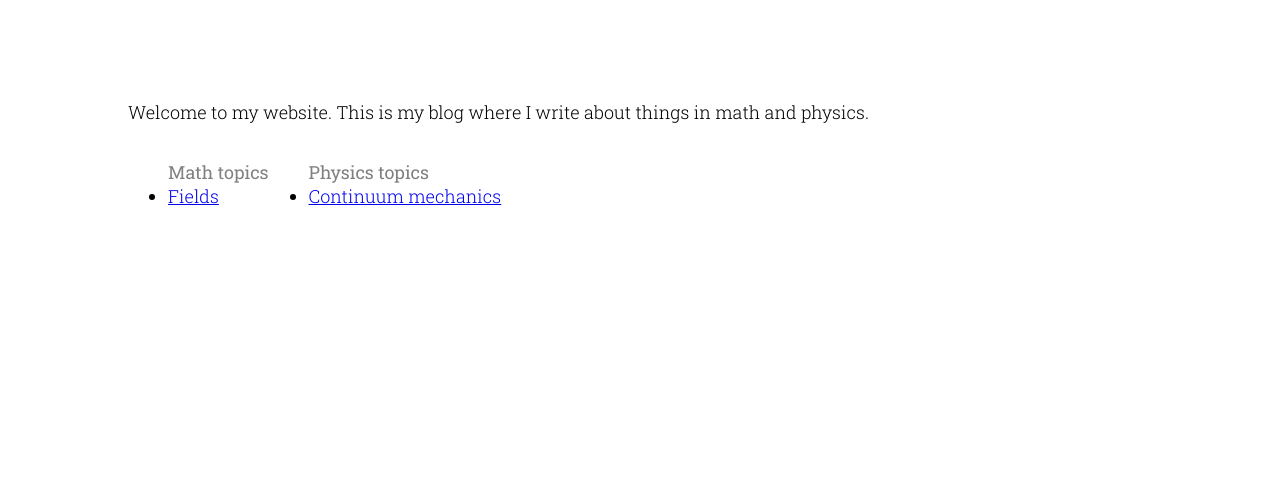
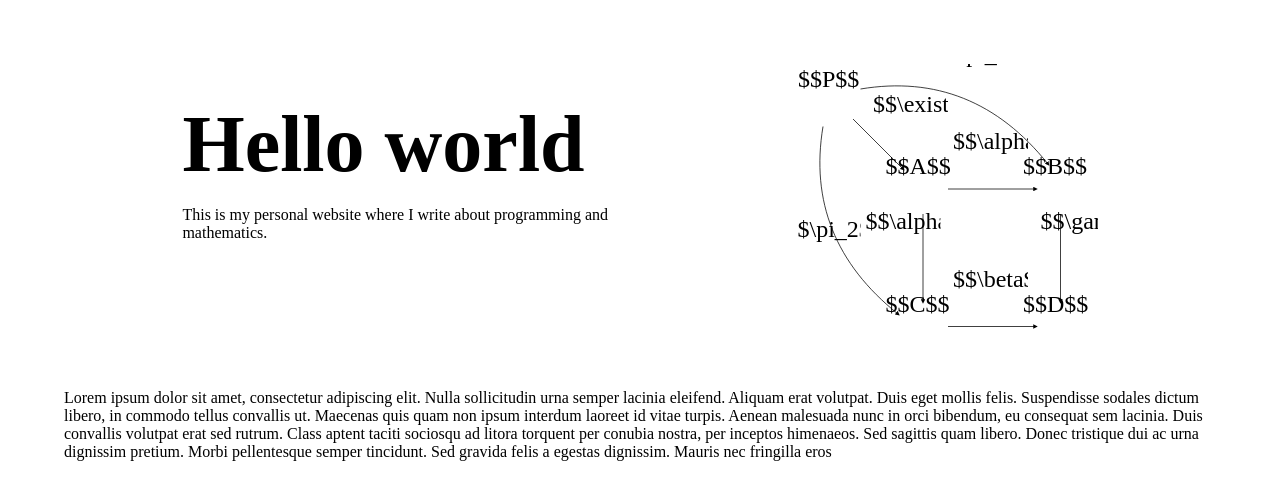
Before and after one commit to Euctemon/Euctemon.github.io, a plain HTML site: page index.html in a window 1280 px wide. Drawn offline with Linux system fonts and the light colour scheme.

Commit message:
Homepage rewrite

```diff
--- a/index.html
+++ b/index.html
@@ -6,31 +6,66 @@
   <link rel="icon" href="favicon.ico">
   <meta name="viewport" content="width=device-width,initial-scale=1" />
 
-  <link rel="preconnect" href="https://fonts.googleapis.com">
-  <link rel="preconnect" href="https://fonts.gstatic.com" crossorigin>
-  <link href="https://fonts.googleapis.com/css2?family=Roboto+Slab:wght@100..900&display=swap" rel="stylesheet">
 
   <title>Home</title>
 </head>
 
 <body>
-
-    <div class="home-info">
+<div class="welcome-flex">
+    <div class="welcome-text">
+        <h1>Hello world</h1>
         <p>
-            Welcome to my website. This is my blog where I write about things in math and physics.
+        This is my personal website where I write about programming and mathematics.
         </p>
     </div>
 
-    <div class="home-navs">
-        <nav>
-            <ul id="math-topics">
-            <li><a href="fields_intro.html">Fields</a></li>
-            </ul>
-        </nav>
-        <nav>
-            <ul id="physics-topics">
-            <li><a href="continuum_mech.html">Continuum mechanics</a></li>
-            </ul>
-        </nav>
+    <div class="welcome-svg">
+        <svg viewBox="0 0 120 120" xmlns="http://www.w3.org/2000/svg">
+            <defs>
+                <marker
+                id="arrow"
+                viewBox="0 0 10 10"
+                refX="5"
+                refY="5"
+                markerWidth="6"
+                markerHeight="6"
+                orient="auto-start-reverse">
+                <path d="M 0 0 L 10 5 L 0 10 z" />
+                </marker>
+            </defs>
+
+            <line x1="22" y1="22" x2="42" y2="42" stroke="black" stroke-width="0.3" marker-end="url(#arrow)" />
+            <path d="M 25 10 C 55 5, 80 15, 100 40" stroke="black" fill="transparent" stroke-width="0.3" marker-end="url(#arrow)" />
+            <path d="M 10 25 C 5 55, 15 80, 40 100" stroke="black" fill="transparent" stroke-width="0.3" marker-end="url(#arrow)" />
+
+            <foreignObject x="0" y="0" width="30" height="30">$$P$$</foreignObject>
+            <foreignObject x="55" y="-10" width="30" height="30">$$\pi_1$$</foreignObject>
+            <foreignObject x="-5" y="60" width="30" height="30">$$\pi_2$$</foreignObject>
+            <foreignObject x="30" y="10" width="30" height="30">$$\exists!\varphi$$</foreignObject>
+
+
+            <line x1="60" y1="50" x2="95" y2="50" stroke="black" stroke-width="0.3" marker-end="url(#arrow)" />
+            <line x1="60" y1="105" x2="95" y2="105" stroke="black" stroke-width="0.3" marker-end="url(#arrow)" />
+            <line x1="50" y1="60" x2="50" y2="95" stroke="black" stroke-width="0.3" marker-end="url(#arrow)" />
+            <line x1="105" y1="60" x2="105" y2="95" stroke="black" stroke-width="0.3" marker-end="url(#arrow)" />
+
+
+            <foreignObject x="35" y="35" width="30" height="30">$$A$$</foreignObject>
+            <foreignObject x="90" y="35" width="30" height="30">$$B$$</foreignObject>
+            <foreignObject x="35" y="90" width="30" height="30">$$C$$</foreignObject>
+            <foreignObject x="90" y="90" width="30" height="30">$$D$$</foreignObject>
+
+            <foreignObject x="62" y="25" width="30" height="30">$$\alpha_1$$</foreignObject>
+            <foreignObject x="62" y="80" width="30" height="30">$$\beta$$</foreignObject>
+            <foreignObject x="27" y="57" width="30" height="30">$$\alpha_2$$</foreignObject>
+            <foreignObject x="97" y="57" width="30" height="30">$$\gamma$$</foreignObject>
+        </svg>
     </div>
+
+
+
+    <p>
+    Lorem ipsum dolor sit amet, consectetur adipiscing elit. Nulla sollicitudin urna semper lacinia eleifend. Aliquam erat volutpat. Duis eget mollis felis. Suspendisse sodales dictum libero, in commodo tellus convallis ut. Maecenas quis quam non ipsum interdum laoreet id vitae turpis. Aenean malesuada nunc in orci bibendum, eu consequat sem lacinia. Duis convallis volutpat erat sed rutrum. Class aptent taciti sociosqu ad litora torquent per conubia nostra, per inceptos himenaeos. Sed sagittis quam libero. Donec tristique dui ac urna dignissim pretium. Morbi pellentesque semper tincidunt. Sed gravida felis a egestas dignissim. Mauris nec fringilla eros
+    </p>
+
 </body>
--- a/personal_scripts.js
+++ b/personal_scripts.js
@@ -3,12 +3,12 @@ function openMenu(id1,id2) {
   var svg_img = document.getElementById(id2);
 
 if (svg_img.src.match("sidebarOpen.svg")) {
-  svg_img.src="sidebarClose.svg";
+  svg_img.src="sidebar_close.svg";
   elem.style.left = '0px';
   }
 else {
   elem.style.left = '-200%';
-  svg_img.src="sidebarOpen.svg";
+  svg_img.src="sidebar_open.svg";
   }
 }
 
--- a/styles.css
+++ b/styles.css
@@ -1,10 +1,45 @@
 /* general styling */
+@font-face {
+    font-family: roboto-slab;
+    src: url("roboto_slab_var.ttf")
+}
+
+
+html {
+    font-family: "Roboto Slab", serif;
+}
+
 body {
     margin: 0;
-    font-family: "Roboto Slab", serif;
-    font-weight: 300;
-    font-size: 18px;
 }
+
+.welcome-flex {
+    display: flex;
+    flex-flow: wrap;
+    justify-content: center;
+    gap:10%;
+    margin: 5% 5%;
+    font-weight: 200;
+    }
+
+    .welcome-text {
+    width: max(500px,40%);
+    margin: 3% 0 10%;
+    }
+
+    .welcome-text > h1 {
+    font-size: 5rem;
+    margin: 0;
+    }
+
+
+    .welcome-svg {
+    width: 300px;
+    font-size:0.6rem;
+    }
+
+
+
 
 /* homepage styling */
 
@@ -113,6 +148,7 @@ header {
 
 section {
     scroll-margin-top: 4em;
+    margin-top: 4em;
 }
 
 .header-grid {
@@ -224,8 +260,9 @@ section {
     font-family: 'Arial';
 }
 
-/* code styling */
-
 .scrollable-box {
     overflow-x: scroll;
 }
+
+
+/* code styling */
```
Also changed, not shown: continuum_mech.html (deleted, +0 -67 lines), fields_intro.html (+0 -10 lines), fields_monoid.html (+7 -22 lines), roboto_slab_var.ttf (added), sidebar_close.svg (renamed from sidebarClose.svg), sidebar_open.svg (renamed from sidebarOpen.svg).
